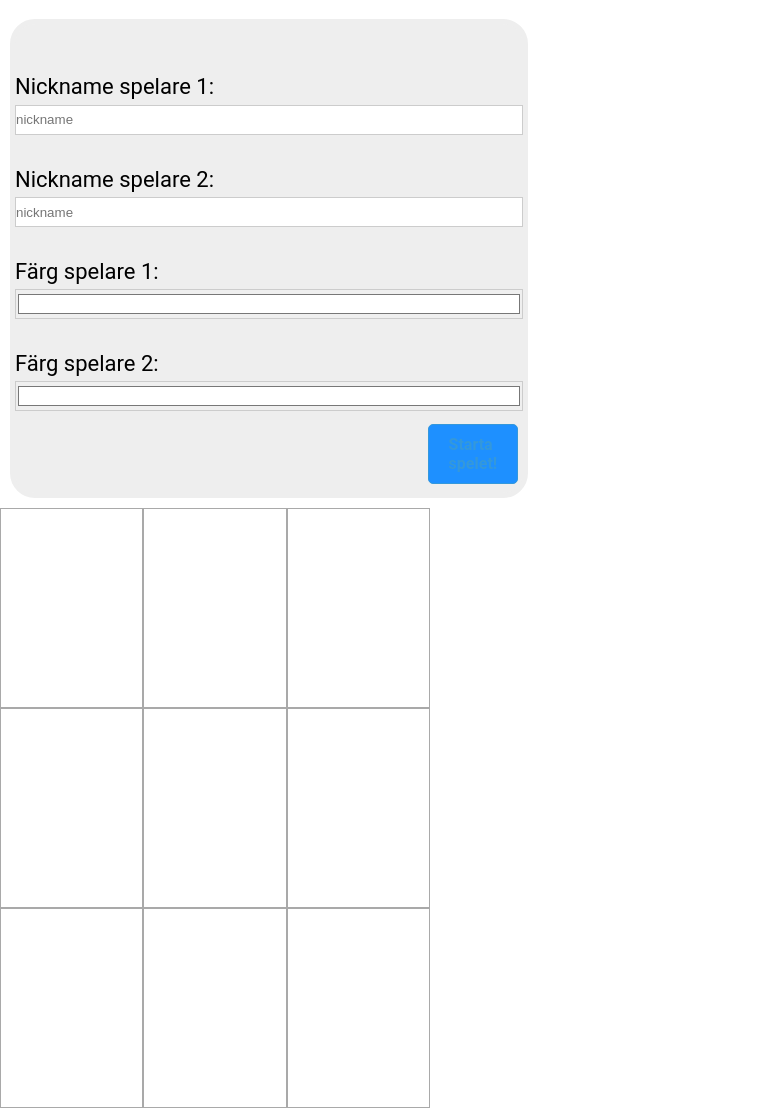
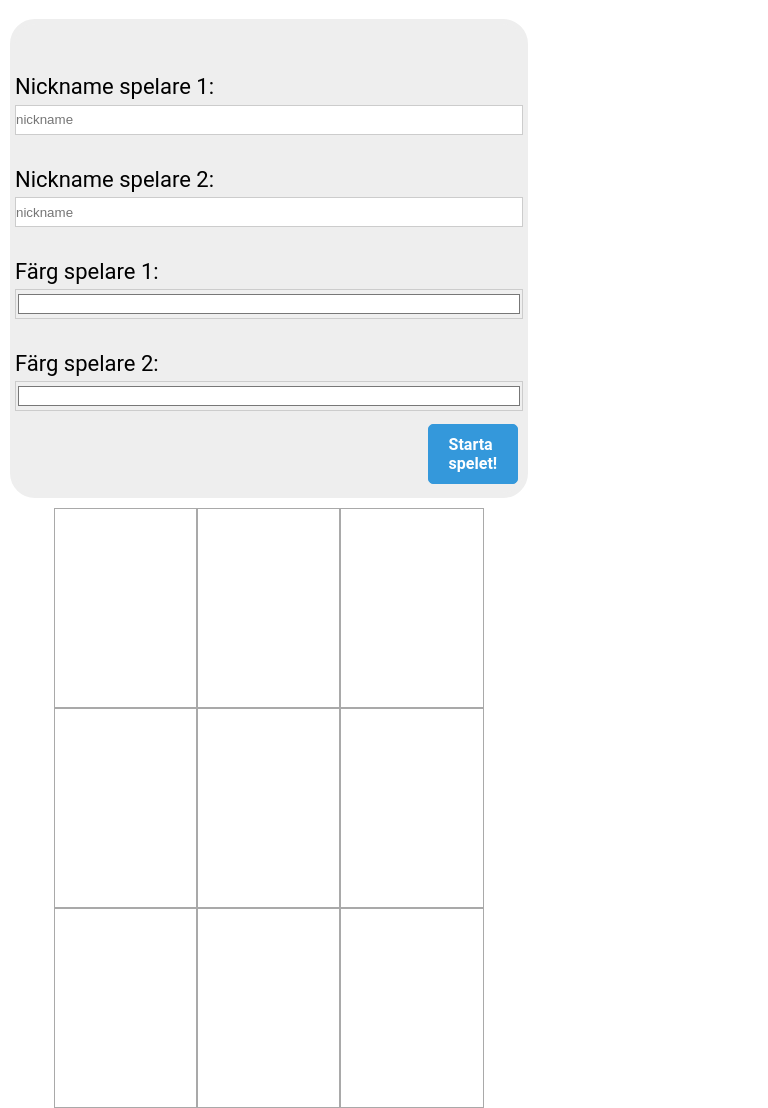
Before and after one commit to sharbel0022/html-css-labb3, a plain HTML site: page Labb3/index.html in a window 768 px wide. Shown: the part 146-1254 px from the top of the page. Drawn offline with Linux system fonts and the light colour scheme.

Commit message:
Add files via upload

```diff
--- a/Labb3/index.html
+++ b/Labb3/index.html
@@ -33,8 +33,8 @@
                     <input type="color" id="color2" value="#FFFFFF" title="färg för spelare 2">
 
                 </div>
-                <div id="div-with-a">
-                    <a href="#" id="newGame" >Starta spelet!</a>
+                <div id="div-with-a" >
+                    <a href="#" id="newGame" style="color: white;" >Starta spelet!</a>
                 </div>
             </div>
             </form>
--- a/Labb3/style.css
+++ b/Labb3/style.css
@@ -1,4 +1,4 @@
-/* Common styles for all screen sizes */
+
 body {
     font-family: "Roboto", sans-serif;
     font-size: 1rem;
@@ -33,13 +33,16 @@ form {
     display: flex;
     flex-direction: column;
     align-items: center;
+    background-color: #eee;
+    border: 5px solid #eee;
+    border-radius: 25px;
+    margin: 10px;
+    position: relative;
   }
 
   .col {
     margin-bottom: 1rem;
   }
-
-
 
   table {
     border-spacing: 0;
@@ -55,7 +58,6 @@ td {
   }
 
   /* Small screens (max-width: 414px) */
-
   @media (max-width: 415px) {
     html {
       font-size: 1rem;
@@ -122,16 +124,14 @@ td {
     }
 
     aside {
-
       display: none;
     }
 
     aside img {
       display: none;
-
+    }
   }
 
-}
 
 
 
@@ -147,17 +147,9 @@ aside img {
 @media (min-width: 415px) and (max-width: 1180px) {
   body {
     display: flex;
-    flex-direction: row;
+   position: relative;
   }
 
-  form {
-    background-color: #eee;
-    border: 5px solid #eee;
-    border-radius: 25px;
-    margin: 10px;
-    position: relative; /* Add relative positioning to the form container */
-    flex: 1; /* Take up remaining space in the flex container */
-}
 
 #div-in-form {
     display: inline-block;
@@ -188,17 +180,21 @@ label {
     position: absolute;
          top: 200px;
          right: 100px;
+         color: white;
    }
 
    #div-with-a #newGame {
-     display: inline-block;
+    position: absolute;
+    left: 5px;
+    top: 200px;
     padding: 10px 20px;
     font-size: 16px;
     font-weight: bold;
     text-decoration: none;
-     border: 1px solid #3498db;
-     color: white;
-     background-color: #1e90ff;
+    background-color: #3498db;
+    color: #ffffff;
+    border-color: #ffffff;
+
     border-radius: 5px;
   }
 
@@ -224,15 +220,11 @@ main {
 }
 
 table {
-    display: flex;
-
-    justify-content: center;
-    border-spacing: 0;
-    width: 80%;
+    margin: 0 auto;
   }
 
 td {
-    width: 33.33%;
+    width: 125px;
     height: 125px;
     border: 1px solid darkgray;
     text-align: center;
@@ -364,10 +356,7 @@ main {
 }
 
 table {
-  display: flex;
-
-  justify-content: center;
-  border-spacing: 0;
+    margin: 0 auto;
     width: 80%;
   }
 
```
Lines whose indentation alone changed are shown as unchanged.
